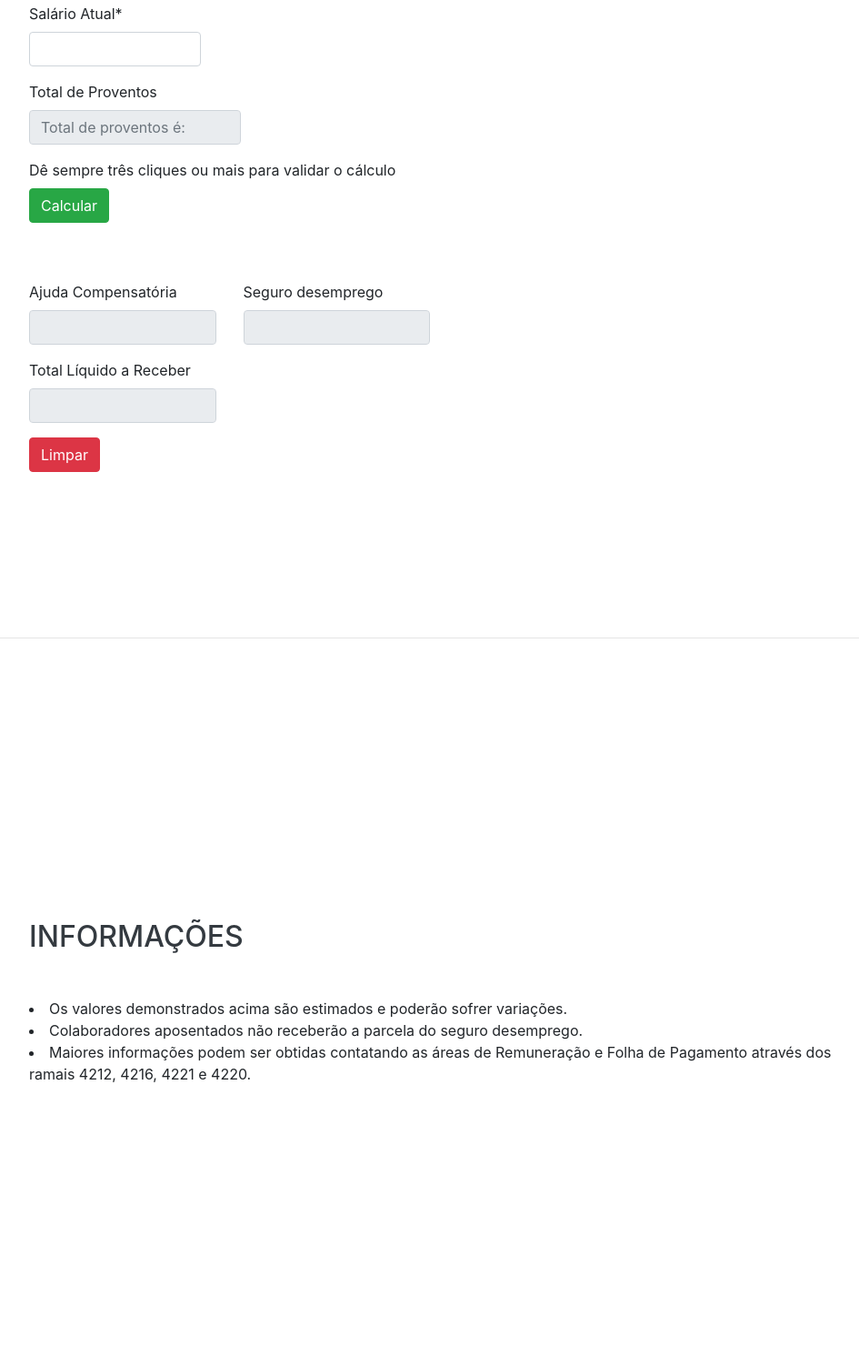
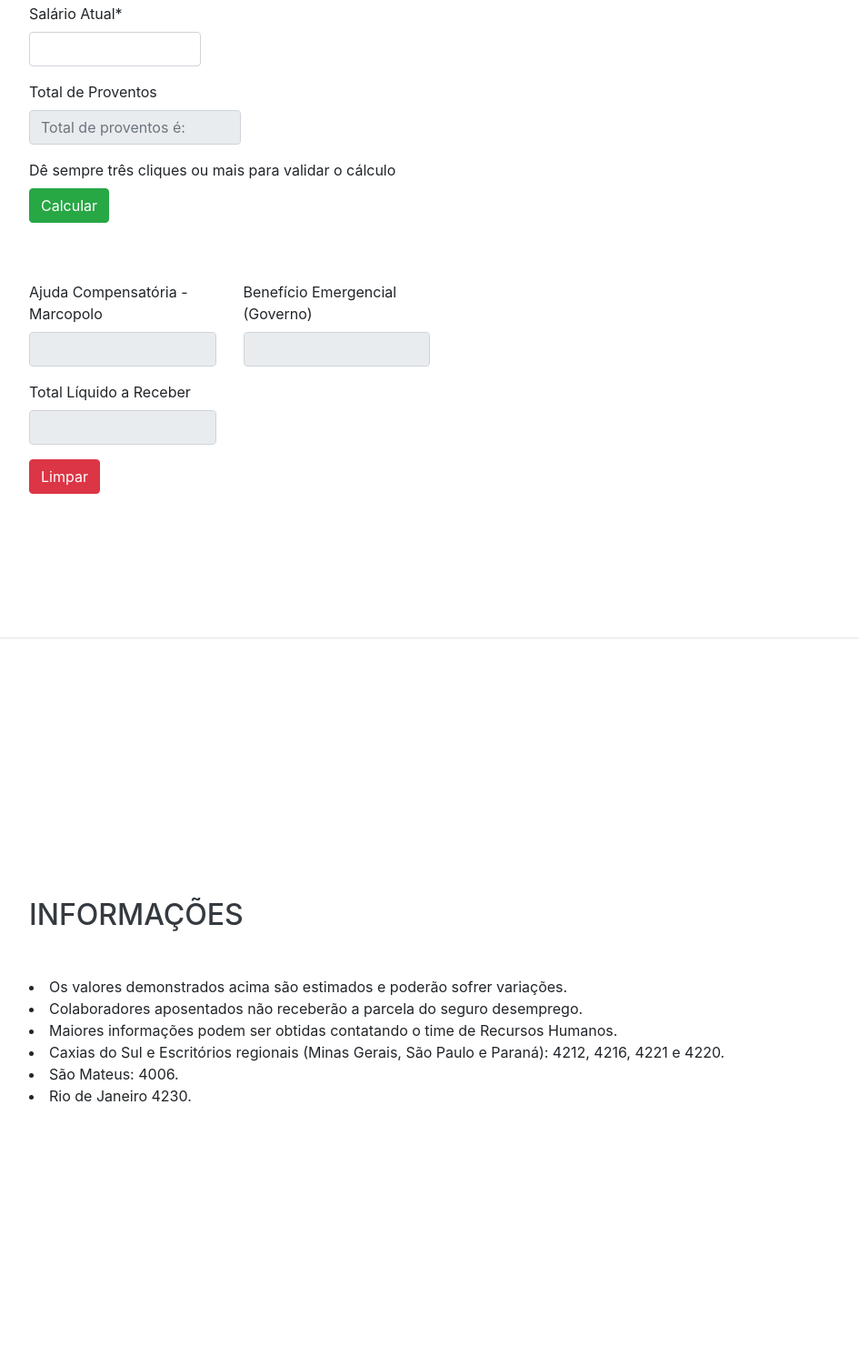
Before and after one commit to MatheusCbrl/MarcoSuspensao, a website with bundled scripts: page index.html in a window 1280 px wide. Shown: the part 900-2380 px from the top of the page at 91% size, without its empty margins (288-1233 px from the left). Built offline with nearby package versions, Linux system fonts and the light colour scheme; a web font is replaced by a local one.

Commit message:
Update index.html

```diff
--- a/index.html
+++ b/index.html
@@ -104,7 +104,7 @@ var calc = function(){
         <h1 class="mb-0">Simulador
           <span class="text-primary">Suspensão</span>
         </h1>
-        <div class="subheading mb-5">SIMULADOR DE SUSPENSÃO DO CONTRATO DE TRABALHO
+        <div class="subheading mb-5">SIMULADOR DE BENEFÍCIO PARA SUSPENSÃO DO CONTRATO CONFORME MP 936/20
         </div>
         <li  class="lead mb-2"> Informe o seu salário base atual (valor hora X 220) para obter a simulação dos rendimentos líquidos.</li>
 	<!--
@@ -149,11 +149,11 @@ var calc = function(){
           </div>
           <div class="row">
             <div class="form-group col-md-3">
-              <Label for="requisitante">Ajuda Compensatória</Label>
+              <Label for="requisitante">Ajuda Compensatória - Marcopolo</Label>
               <input class="form-control" id="totalajuda01" type="number" value= " " disabled>
             </div>
             <div class="form-group col-md-3">
-              <Label for="requisitante">Seguro desemprego</Label>
+              <Label for="requisitante">Benefício Emergencial (Governo)</Label>
               <input class="form-control" id="totalSeguro01" type="number" value= " " disabled>
             </div>
           </div>
@@ -174,7 +174,10 @@ var calc = function(){
         <h2 class="mb-5">Informações</h2>
         <li class="mb-0">Os valores demonstrados acima são estimados e poderão sofrer variações.</li>
         <li class="mb-0">Colaboradores aposentados não receberão a parcela do seguro desemprego.</li>
-        <li class="mb-0">Maiores informações podem ser obtidas contatando as áreas de Remuneração e Folha de Pagamento através dos ramais 4212, 4216, 4221 e 4220.</li>
+        <li class="mb-0">Maiores informações podem ser obtidas contatando o time de Recursos Humanos.</li>
+	<li class="mb-0">Caxias do Sul e Escritórios regionais (Minas Gerais, São Paulo e Paraná): 4212, 4216, 4221 e 4220.</li>
+	<li class="mb-0">São Mateus: 4006.</li>
+	<li class="mb-0">Rio de Janeiro 4230.</li>
       </div>
     </section>
 
@@ -182,7 +185,7 @@ var calc = function(){
      <section class="resume-section p-3 p-lg-5 d-flex align-items-center" id="dev">
       <div class="w-100">
         <h2 class="mb-5">Desenvolvedor</h2>
-	 <div class="subheading mb-5"> MATHEUS CABRAL
+	 <div class="subheading mb-5"> Recursos Humanos Marcopolo
          </div>
       </div>
       </section>
```
